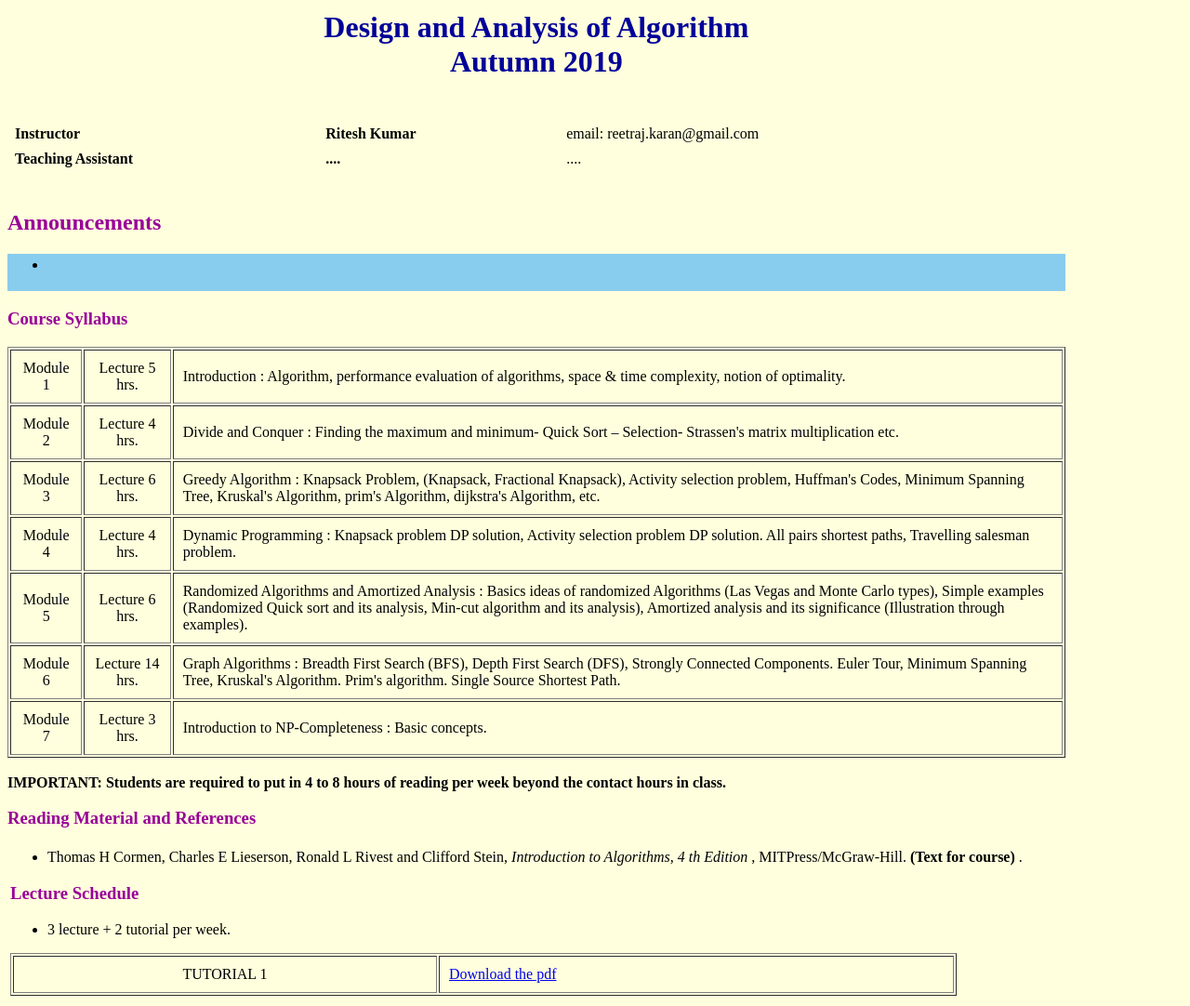
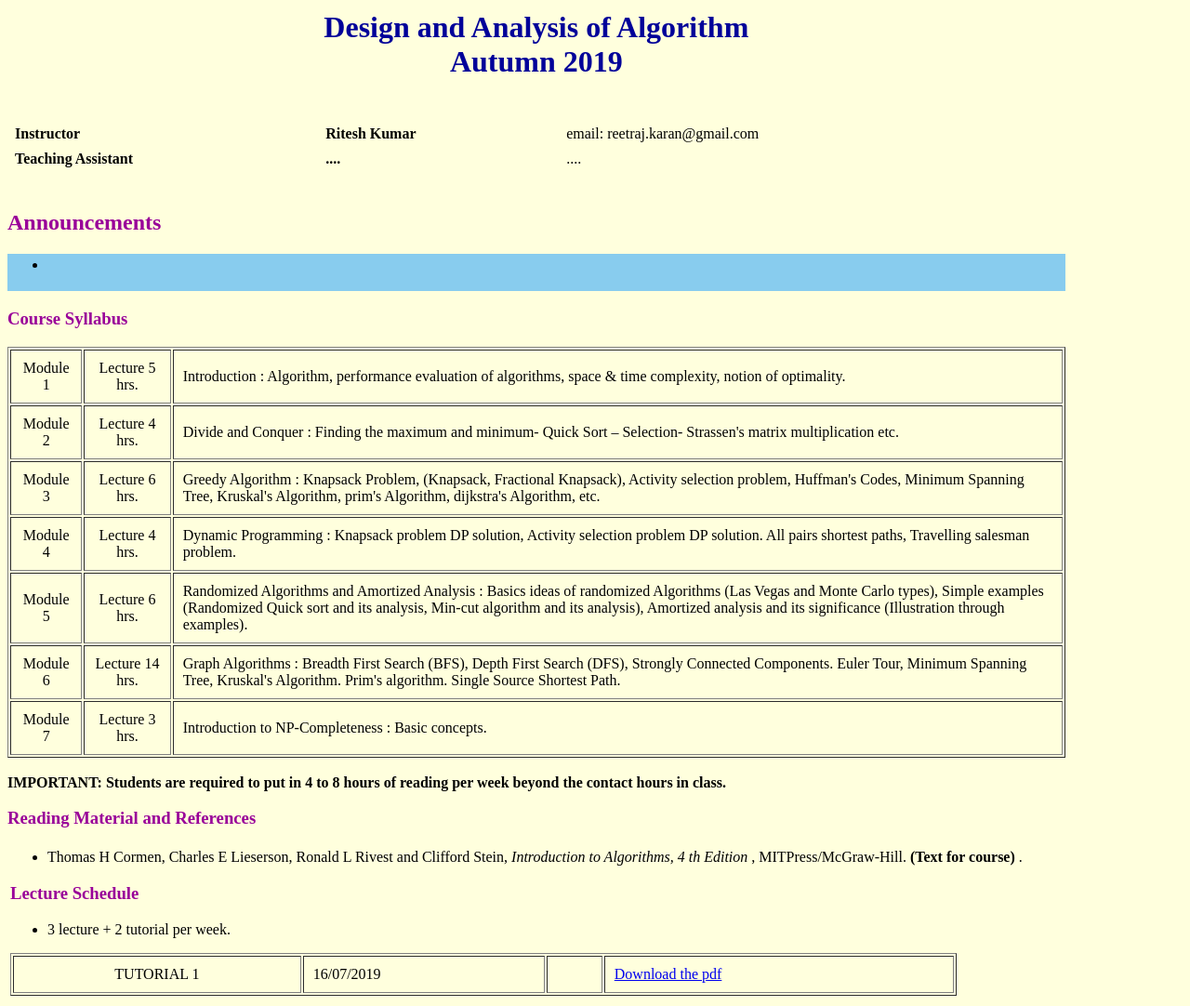
Before and after one commit to reetraj/reetraj.github.io, a plain HTML site: page DAA/index.html in a window 1280 px wide. Shown: the whole page at 93% size. Drawn offline with Linux system fonts and the light colour scheme.

Commit message:
Update index.html

```diff
--- a/DAA/index.html
+++ b/DAA/index.html
@@ -81,7 +81,7 @@ reading per week beyond the contact hours in class. </b>
 <ul><li>3 lecture + 2 tutorial per week.
 </ul></a>
 <table border=1 width=90% cellpadding="10">
-<tr><td align="center"> TUTORIAL 1 </td><td align=> <a href="tut1.pdf" download="tute1.pdf">Download the pdf</a></td></tr>
+<tr><td align="center"> TUTORIAL 1 </td><td>16/07/2019<td><td align=> <a href="tut1.pdf" download="tute1.pdf">Download the pdf</a></td></tr>
 
 
 
```
